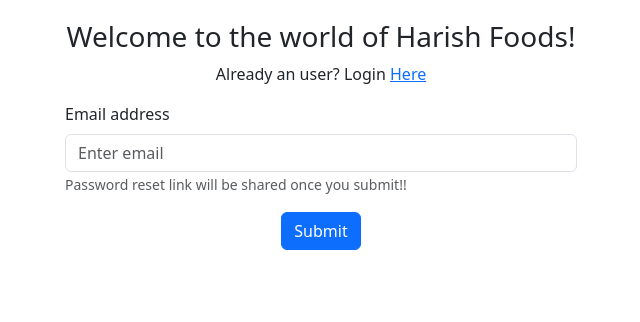
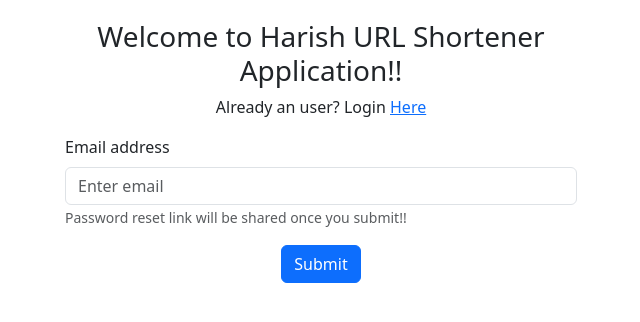
Before and after one commit to harishraajaa/Day-38, a React (Vite) app: page /forgetpassword in a window 1280 px wide. Shown: the top 322 px of the page, without its empty margins (319-959 px from the left). Built offline with nearby package versions, Linux system fonts and the light colour scheme.

Commit message:
Removed Console

```diff
--- a/src/components/Forgetpass.jsx
+++ b/src/components/Forgetpass.jsx
@@ -44,7 +44,7 @@
   return (
     <div className='login-wrapper'>
 
-      <h3 className='text-align-center'>Welcome to the world of Harish Foods!</h3>
+      <h3 className='text-align-center'>Welcome to Harish URL Shortener Application!!</h3>
 
       <p className='text-align-center'>Already an user? Login <Link to='/login'>Here</Link></p>
 
--- a/src/components/PasswordReset.jsx
+++ b/src/components/PasswordReset.jsx
@@ -40,7 +40,7 @@
   return (
     <div className='login-wrapper'>
 
-      <h3 className='text-align-center'>Welcome to the world of Harish Foods!</h3>
+      <h3 className='text-align-center'>Welcome to Harish URL Shortener Application!!</h3>
 
       <p className='text-align-center'>Reset your Password Here!!</p>
 
```
